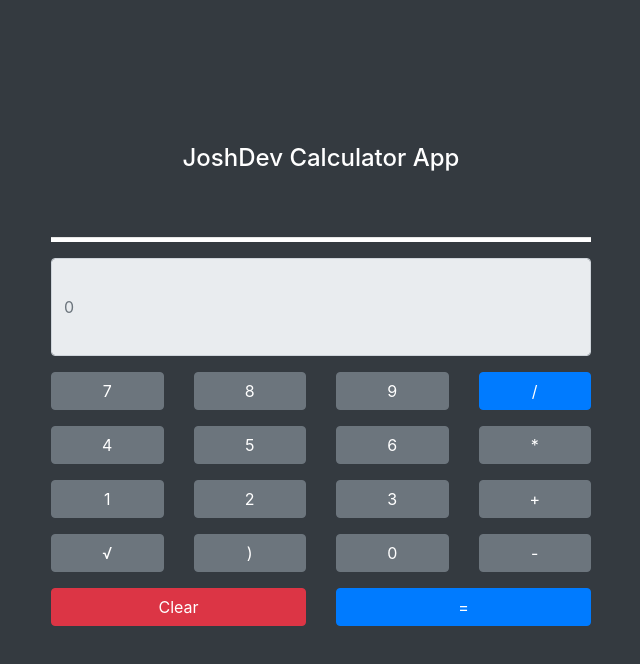
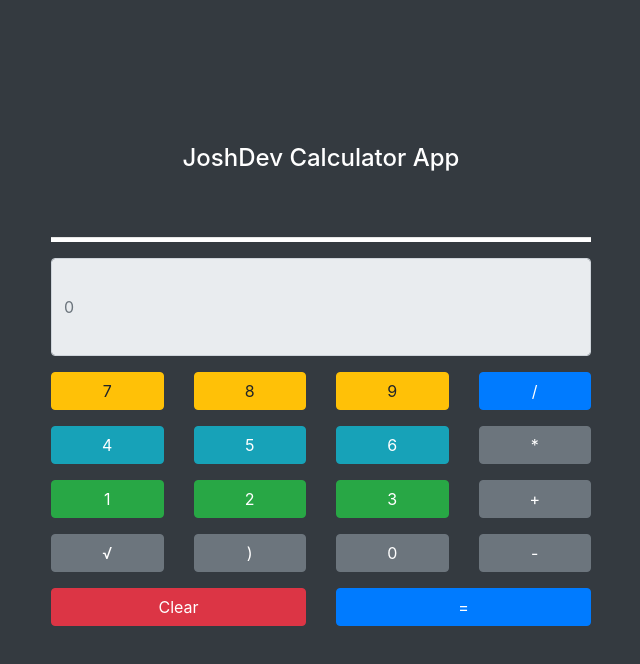
Before and after one commit to joshdevkit/calculator, a plain HTML site: page index.html in a window 1280 px wide. Shown: the whole page, without its empty margins (319-959 px from the left). Drawn offline with nearby package versions, Linux system fonts and the light colour scheme.

Commit message:
Update index.html

```diff
--- a/index.html
+++ b/index.html
@@ -1,7 +1,7 @@
 <!DOCTYPE html>
 <html>
 <head>
-    <title>Simple Calculator App - JoshDevKit</title>
+    <title>Calculator</title>
     <link rel="stylesheet" href="https://stackpath.bootstrapcdn.com/bootstrap/4.5.2/css/bootstrap.min.css">
     <style>
         hr{
@@ -19,13 +19,13 @@
                 <input type="text" class="form-control mb-3 py-5" id="display" readonly placeholder="0">
                 <div class="row">
                     <div class="col mb-3">
-                        <button class="btn btn-secondary btn-block" onclick="appendValue('7')">7</button>
+                        <button class="btn btn-warning btn-block" onclick="appendValue('7')">7</button>
                     </div>
                     <div class="col mb-3">
-                        <button class="btn btn-secondary btn-block" onclick="appendValue('8')">8</button>
+                        <button class="btn btn-warning btn-block" onclick="appendValue('8')">8</button>
                     </div>
                     <div class="col mb-3">
-                        <button class="btn btn-secondary btn-block" onclick="appendValue('9')">9</button>
+                        <button class="btn btn-warning btn-block" onclick="appendValue('9')">9</button>
                     </div>
                     <div class="col mb-3">
                         <button class="btn btn-primary btn-block" onclick="appendValue('/')">/</button>
@@ -33,13 +33,13 @@
                 </div>
                 <div class="row">
                     <div class="col mb-3">
-                        <button class="btn btn-secondary btn-block" onclick="appendValue('4')">4</button>
+                        <button class="btn btn-info btn-block" onclick="appendValue('4')">4</button>
                     </div>
                     <div class="col mb-3">
-                        <button class="btn btn-secondary btn-block" onclick="appendValue('5')">5</button>
+                        <button class="btn btn-info btn-block" onclick="appendValue('5')">5</button>
                     </div>
                     <div class="col mb-3">
-                        <button class="btn btn-secondary btn-block" onclick="appendValue('6')">6</button>
+                        <button class="btn btn-info btn-block" onclick="appendValue('6')">6</button>
                     </div>
                     <div class="col mb-3">
                         <button class="btn btn-secondary btn-block" onclick="appendValue('*')">*</button>
@@ -47,13 +47,13 @@
                 </div>
                  <div class="row">
                     <div class="col mb-3">
-                        <button class="btn btn-secondary btn-block" onclick="appendValue('1')">1</button>
+                        <button class="btn btn-success btn-block" onclick="appendValue('1')">1</button>
                     </div>
                     <div class="col mb-3">
-                        <button class="btn btn-secondary btn-block" onclick="appendValue('2')">2</button>
+                        <button class="btn btn-success btn-block" onclick="appendValue('2')">2</button>
                     </div>
                     <div class="col mb-3">
-                        <button class="btn btn-secondary btn-block" onclick="appendValue('3')">3</button>
+                        <button class="btn btn-success btn-block" onclick="appendValue('3')">3</button>
                     </div>
                     <div class="col mb-3">
                         <button class="btn btn-secondary btn-block" onclick="appendValue('+')">+</button>
```
